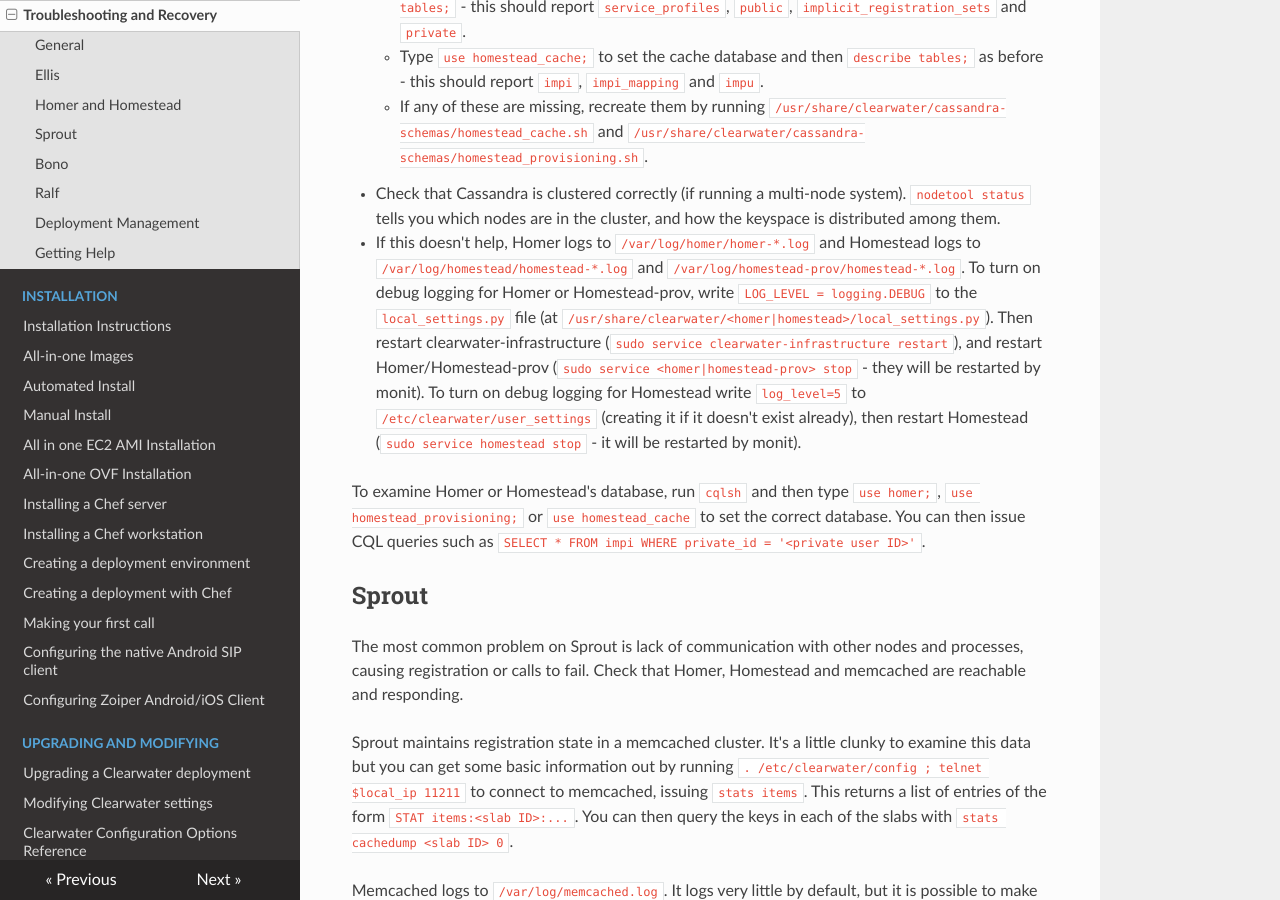
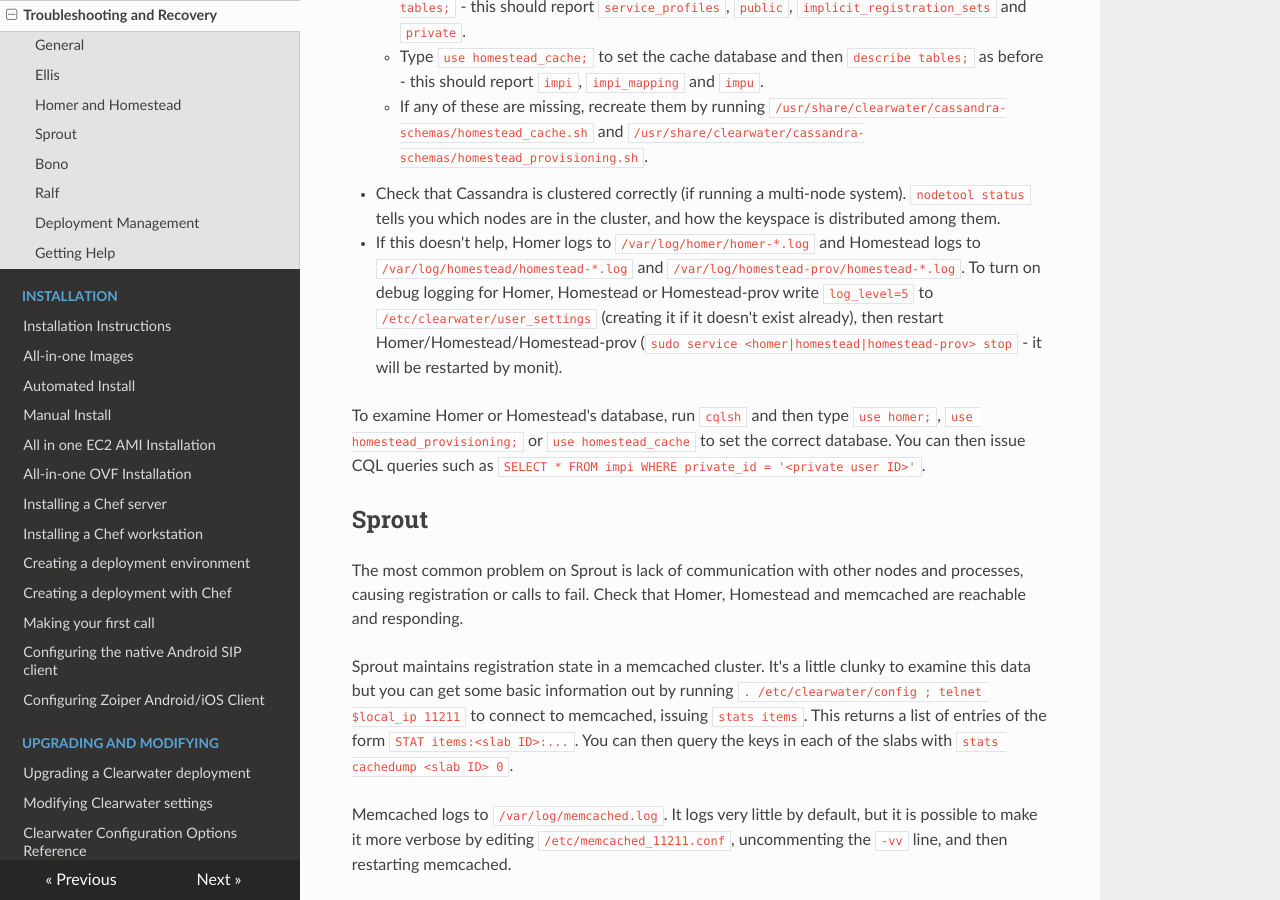
Before and after one commit to Metaswitch/clearwater-readthedocs, an MkDocs documentation site: the page built from docs/Troubleshooting_and_Recovery.md, in a window 1280 px wide and 900 px high, scrolled down 1540 px. Built offline with MkDocs 1.6.1, drawn with Linux system fonts in a browser that asks for light colours; nearby versions of some CDN libraries; old or Windows-style settings are respelled for this version of MkDocs.

Commit message:
Update details on how to change homer log levels

```diff
--- a/docs/Troubleshooting_and_Recovery.md
+++ b/docs/Troubleshooting_and_Recovery.md
@@ -39,7 +39,8 @@ The most common problem on Homer and Homestead is failing to read or write to th
 
 *   Check that Cassandra is clustered correctly (if running a multi-node system). `nodetool status` tells you which nodes are in the cluster, and how the keyspace is distributed among them.
 
-*   If this doesn't help, Homer logs to `/var/log/homer/homer-*.log` and Homestead logs to `/var/log/homestead/homestead-*.log` and `/var/log/homestead-prov/homestead-*.log`. To turn on debug logging for Homer or Homestead-prov, write `LOG_LEVEL = logging.DEBUG` to the `local_settings.py` file (at `/usr/share/clearwater/<homer|homestead>/local_settings.py`). Then restart clearwater-infrastructure (`sudo service clearwater-infrastructure restart`), and restart Homer/Homestead-prov (`sudo service <homer|homestead-prov> stop` - they will be restarted by monit). To turn on debug logging for Homestead write `log_level=5` to `/etc/clearwater/user_settings` (creating it if it doesn't exist already), then restart Homestead (`sudo service homestead stop` - it will be restarted by monit).
+*   If this doesn't help, Homer logs to `/var/log/homer/homer-*.log` and Homestead logs to `/var/log/homestead/homestead-*.log` and `/var/log/homestead-prov/homestead-*.log`.
+    To turn on debug logging for Homer, Homestead or Homestead-prov write `log_level=5` to `/etc/clearwater/user_settings` (creating it if it doesn't exist already), then restart Homer/Homestead/Homestead-prov (`sudo service <homer|homestead|homestead-prov> stop` - it will be restarted by monit).
 
 To examine Homer or Homestead's database, run `cqlsh` and then type `use homer;`, `use homestead_provisioning;` or `use homestead_cache` to set the correct database.  You can then issue CQL queries such as `SELECT * FROM impi WHERE private_id = '<private user ID>'`.
 
```
